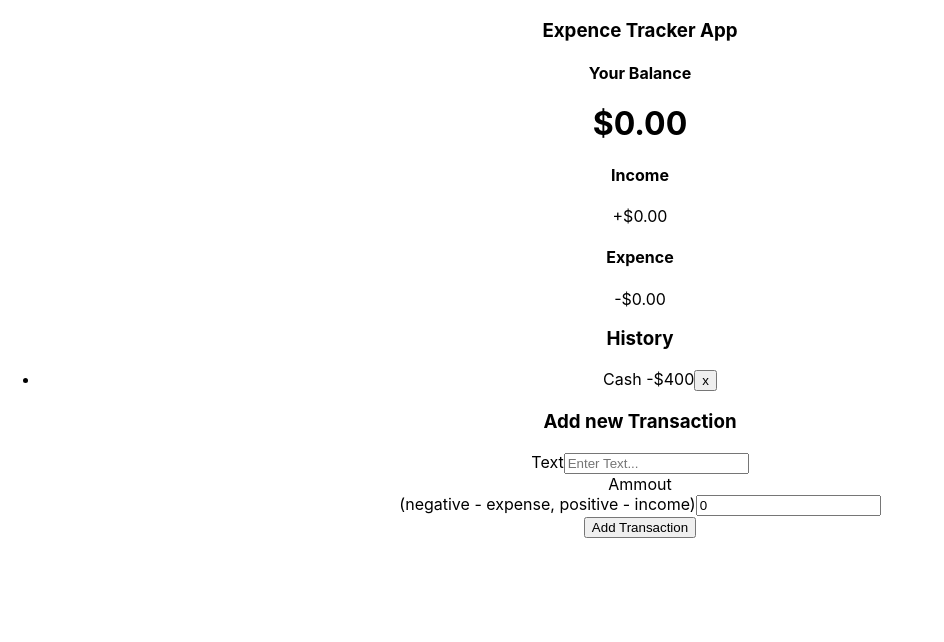
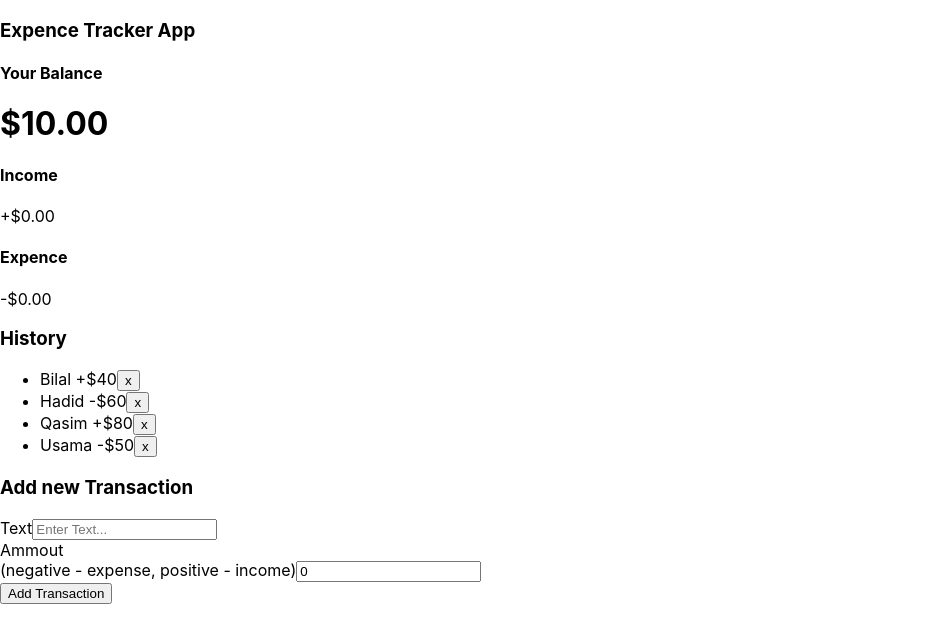
Before and after one commit to BilalHadid/Bootcamp_2020-Expense-Tracker, a React (Create React App) app: page / in a window 1280 px wide. Shown: the top 642 px of the page, without its empty margins (0-944 px from the left). Built offline with nearby package versions, Linux system fonts and the light colour scheme.

Commit message:
structure

```diff
--- a/src/App.js
+++ b/src/App.js
@@ -4,18 +4,21 @@ import { Ammount } from './Component/ammount.js';
 import { IncomeExpense } from './Component/incomeExpense'
 import {TransactionHistory } from './Component/transactionHistory'
 import {Transaction} from './Component/addTransaction.js'
+import {GlobalProvider} from './context/globalState'
 
 function App() {
 
   return (
-    <div className="App">
+    <GlobalProvider className="App">
       <h3>Expence Tracker App</h3>
-      <Ammount />
-      <IncomeExpense />
-      <TransactionHistory />
-      <Transaction />
+      <div>
+          <Ammount />
+          <IncomeExpense />
+          <TransactionHistory />
+          <Transaction />
+      </div>
 
-    </div>
+    </GlobalProvider>
   );
 }
 
--- /dev/null
+++ b/src/Component/Transaction.js
@@ -0,0 +1,12 @@
+import React from 'react';
+
+export const Transactionaction = ({transactions}) => {
+
+    const sign = transactions.ammount < 0 ? '-':'+';
+    return(
+        <li>
+         {transactions.text} <span>{sign}${Math.abs(transactions.ammount)}</span><button>x</button>
+    </li>
+    )
+
+}
--- a/src/Component/ammount.js
+++ b/src/Component/ammount.js
@@ -1,10 +1,14 @@
-import React from 'react'
+import React, { useContext } from 'react'
+import {GlobalContext} from '../context/globalState'
 
 export const Ammount = () => {
+    const {transaction} = useContext(GlobalContext)
+    const amounts = transaction.map(transactions => transactions.ammount)
+    const total = amounts.reduce((acc, item) => (acc += item), 0).toFixed(2)
     return(
     <div>
         <h4>Your Balance</h4>
-        <h1> $0.00 </h1>
+        <h1> ${total} </h1>
     </div>
     )
 }
--- a/src/Component/transactionHistory.js
+++ b/src/Component/transactionHistory.js
@@ -1,13 +1,16 @@
-import React, { Fragment } from 'react';
+import React, { Fragment, useContext } from 'react';
+import {GlobalContext} from '../context/globalState'
+import {Transactionaction} from './Transaction'
+
 
 export const TransactionHistory = () =>{
+    const {transaction} = useContext(GlobalContext)
     return(
         <Fragment>
             <h3>History</h3>
             <ul>
-                <li>
-                    Cash <span>-$400</span><button>x</button>
-                </li>
+                {transaction.map(transactions => (<Transactionaction key={transactions.id} transactions={transactions}/>))}
+
             </ul>
         </Fragment>
     )
--- /dev/null
+++ b/src/context/appReducer.js
@@ -0,0 +1,6 @@
+export default (state,action) => {
+    switch(action.type){
+        default:
+            return state;
+    }
+}
--- /dev/null
+++ b/src/context/globalState.js
@@ -0,0 +1,24 @@
+import React ,{createContext, useReducer} from 'react';
+import AppReducer from './appReducer.js'
+
+const initialState = {
+    transaction: [
+        {id:1,text: "Bilal",ammount: 40},
+        {id:2,text: "Hadid",ammount: -60},
+        {id:3,text: "Qasim",ammount: 80},
+        {id:4,text: "Usama",ammount: -50}
+    ]
+}
+export const GlobalContext = createContext(initialState);
+
+export const GlobalProvider = ({children}) => {
+    const [state, dispatch] = useReducer(AppReducer,initialState)
+
+    return(
+        <GlobalContext.Provider value={{
+            transaction: state.transaction
+        }}>
+            {children}
+        </GlobalContext.Provider>
+    )
+}
```
